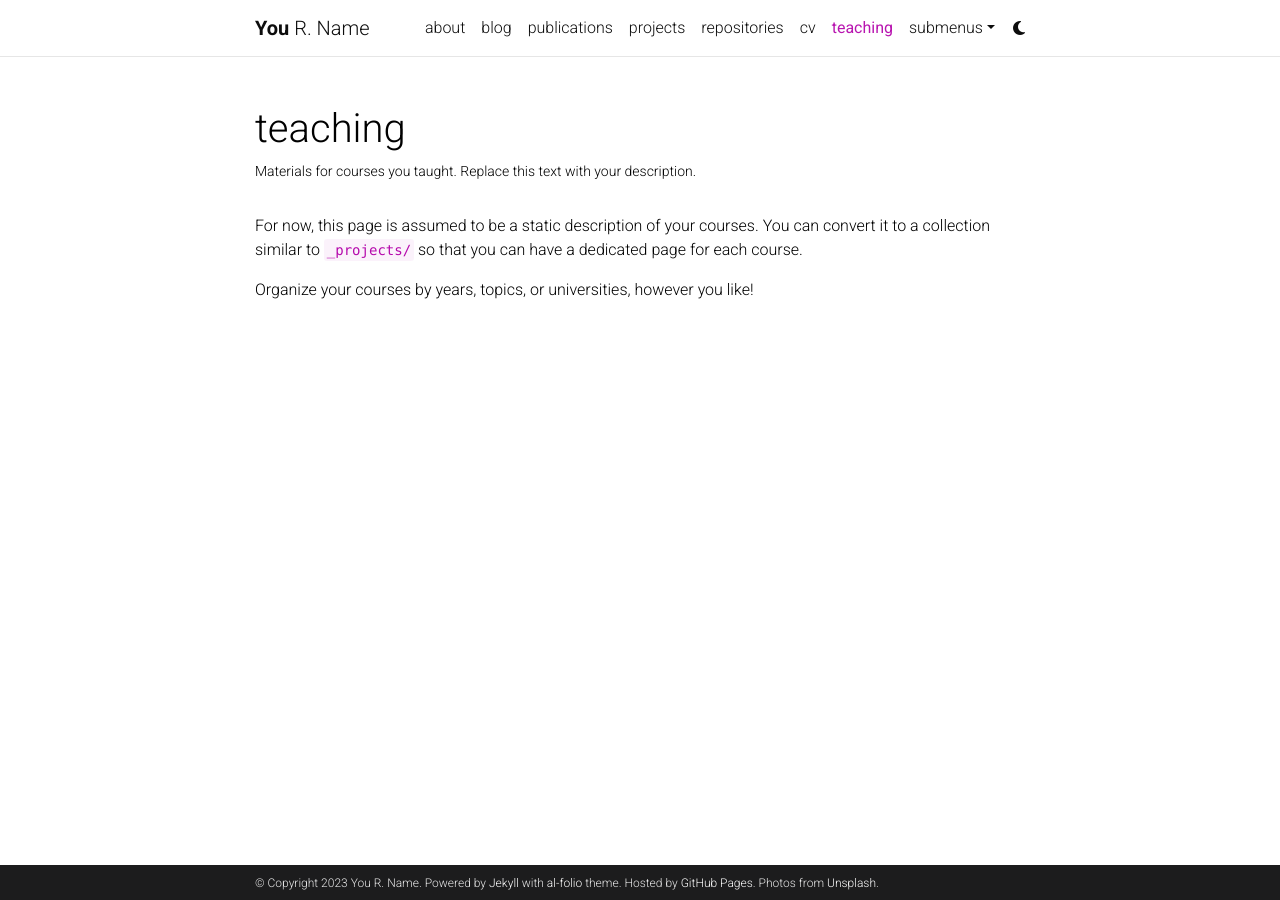
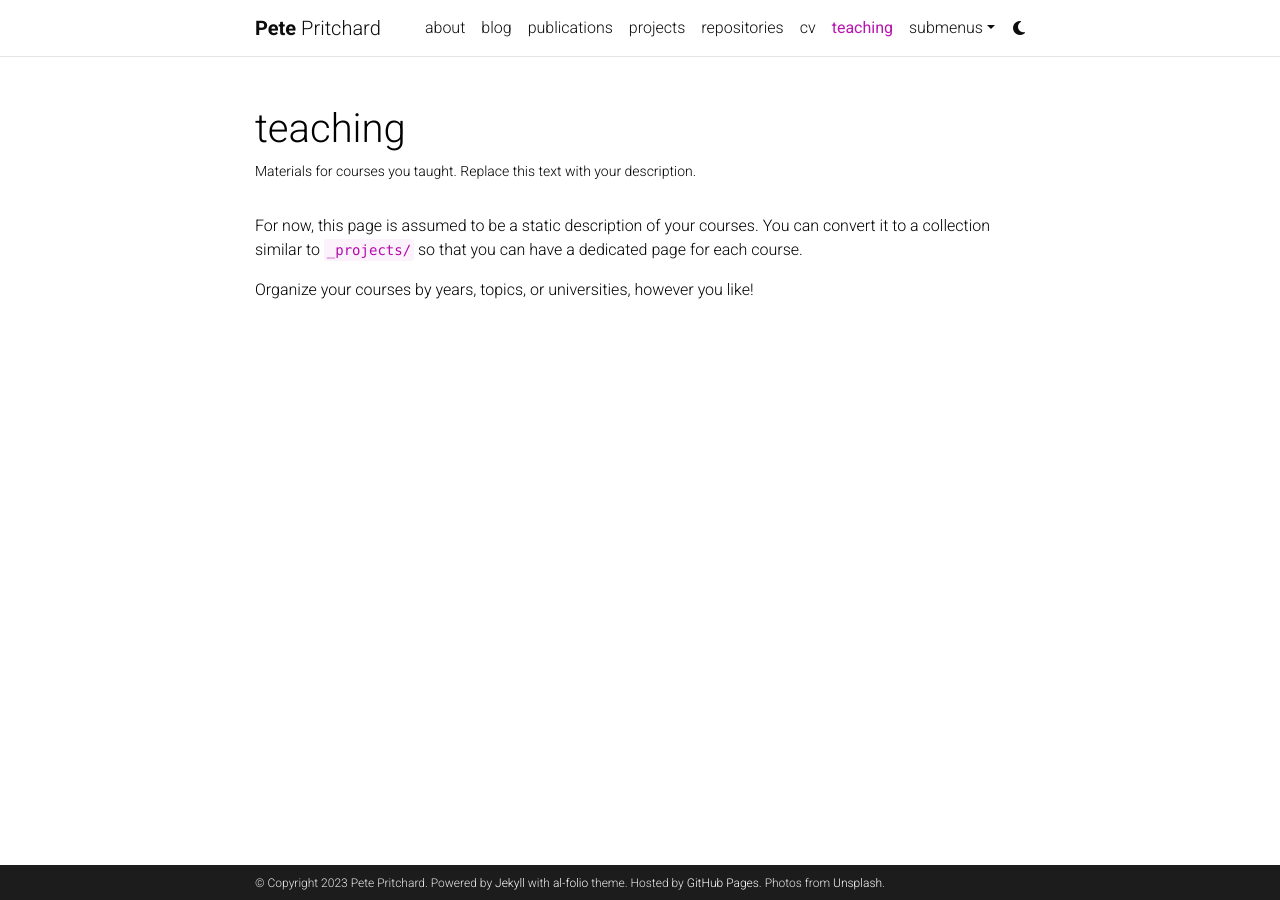
Before and after one commit to petepritch/petepritch.github.io, a Jekyll site: the page built from _pages/teaching.md, in a window 1280 px wide. Built offline with Jekyll 4.4.1, drawn with Linux system fonts in a browser that asks for light colours; comment, search, counter and statistics services are not loaded; a style sheet for code colours, icons or effects is not loaded.

Commit message:
minor changes

```diff
--- a/_config.yml
+++ b/_config.yml
@@ -3,9 +3,9 @@
 # -----------------------------------------------------------------------------
 
 title: blank # the website title (if blank, full name will be used instead)
-first_name: You
-middle_name: R.
-last_name: Name
+first_name: Pete
+middle_name:
+last_name: Pritchard
 email: you@example.com
 description: > # the ">" symbol means to ignore newlines until "footer_text:"
   A simple, whitespace theme for academics. Based on [*folio](https://github.com/bogoli/-folio) design.
@@ -18,8 +18,8 @@
 lang: en # the language of your site (for example: en, fr, cn, ru, etc.)
 icon: ⚛️  # the emoji used as the favicon (alternatively, provide image name in /assets/img/)
 
-url: https://alshedivat.github.io # the base hostname & protocol for your site
-baseurl: /al-folio # the subpath of your site, e.g. /blog/
+url: https://petepritch.github.io # the base hostname & protocol for your site
+baseurl: # the subpath of your site, e.g. /blog/
 last_updated: false # set to true if you want to display last updated in the footer
 impressum_path:  # set to path to include impressum link in the footer, use the same path as permalink in a page, helps to conform with EU GDPR
 
@@ -327,7 +327,7 @@
 # -----------------------------------------------------------------------------
 
 imagemagick:
-  enabled: true # enables responsive images for your site (recommended, see https://github.com/alshedivat/al-folio/issues/537)
+  enabled: false # enables responsive images for your site (recommended, see https://github.com/alshedivat/al-folio/issues/537)
   widths:
     - 480
     - 800
```
